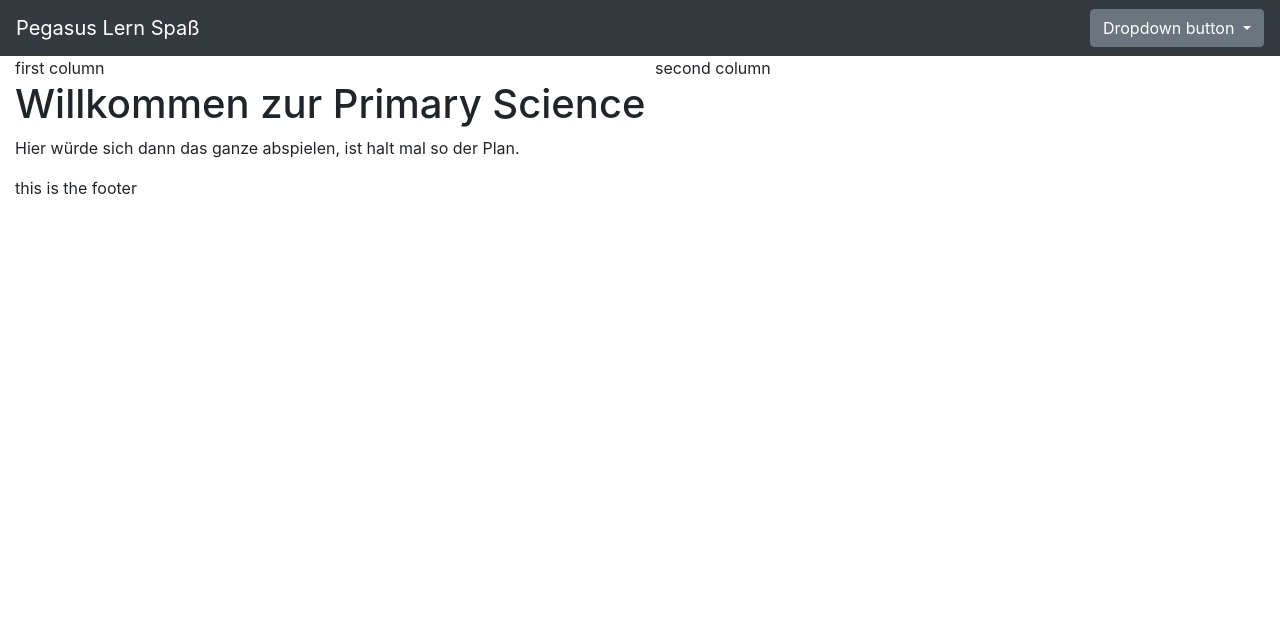
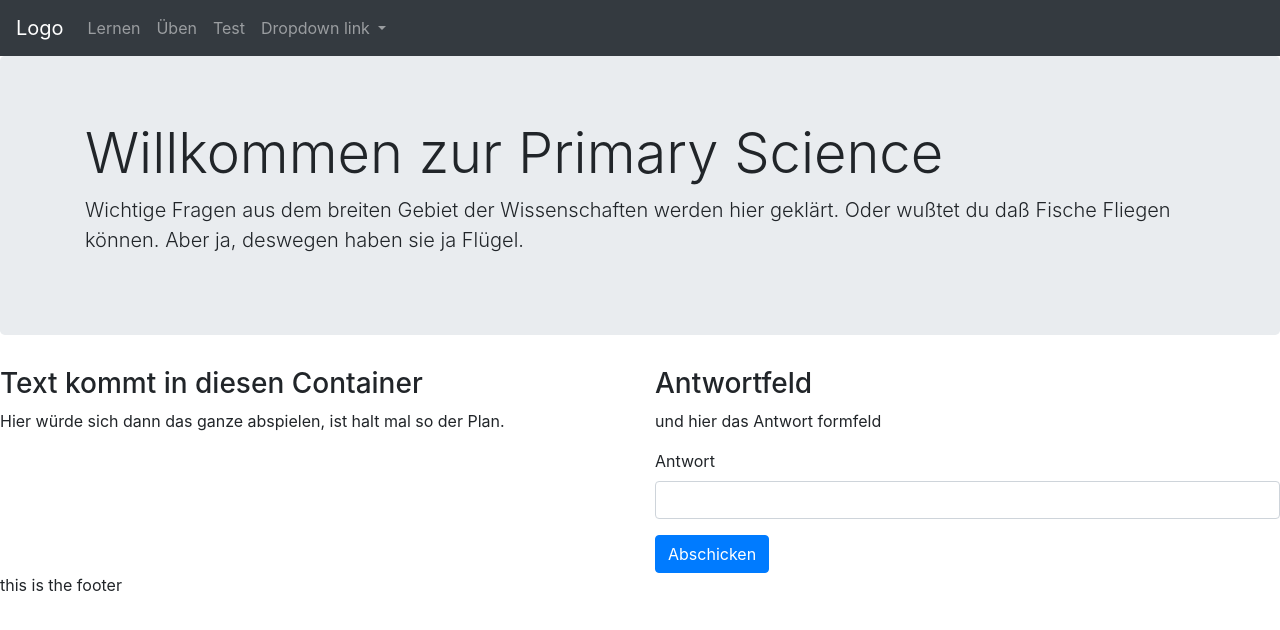
Before and after one commit to voltae/educate_me, a plain HTML site: page Projekt_Pegasus/index.html in a window 1280 px wide. Drawn offline with nearby package versions, Linux system fonts and the light colour scheme.

Commit message:
formatting htm title

```diff
--- /dev/null
+++ b/Projekt_Pegasus/css/pegasus.css
@@ -0,0 +1,4 @@
+.anwserfield {
+    border: 1px;
+    border-radius: 5px;
+}
--- a/Projekt_Pegasus/index.html
+++ b/Projekt_Pegasus/index.html
@@ -9,51 +9,75 @@
   <!-- Bootstrap CSS -->
   <link rel="stylesheet" href="https://maxcdn.bootstrapcdn.com/bootstrap/4.0.0/css/bootstrap.min.css"
     integrity="sha384-Gn5384xqQ1aoWXA+058RXPxPg6fy4IWvTNh0E263XmFcJlSAwiGgFAW/dAiS6JXm" crossorigin="anonymous">
-  <link ref="stylesheet" href="css/primary.css">
-  <script src="js/primary.js"></script>
+  <link ref="stylesheet" href="css/pegasus.css">
+  <script src="js/pegasus.js"></script>
   <title>Pegasus Lern Spa&szlig;</title>
 </head>
 
 <body>
   <header>
-    <nav class="navbar navbar-dark bg-dark">
-      <!-- Navbar content -->
-      <a class="navbar-brand" href="#">Pegasus Lern Spa&szlig;</a>
-      <div class="dropdown">
-        <button class="btn btn-secondary dropdown-toggle" type="button" id="dropdownMenuButton" data-toggle="dropdown"
-          aria-haspopup="true" aria-expanded="false">
-          Dropdown button
-        </button>
-        <div class="dropdown-menu" aria-labelledby="dropdownMenuButton">
-          <a class="dropdown-item" href="#">Action</a>
-          <a class="dropdown-item" href="#">Another action</a>
-          <a class="dropdown-item" href="#">Something else here</a>
-          <a class="dropdown-item" href="#">And here something comletely different</a>
-        </div>
-      </div>
+    <nav class="navbar navbar-expand-sm bg-dark navbar-dark">
+      <!-- Brand -->
+      <a class="navbar-brand" href="#">Logo</a>
+
+      <!-- Links -->
+      <ul class="navbar-nav">
+        <li class="nav-item">
+          <a class="nav-link" href="#">Lernen</a>
+        </li>
+        <li class="nav-item">
+          <a class="nav-link" href="#">&Uuml;ben</a>
+        </li>
+        <li class="nav-item">
+          <a class="nav-link" href="#">Test</a>
+        </li>
+
+        <!-- Dropdown -->
+        <li class="nav-item dropdown">
+          <a class="nav-link dropdown-toggle" href="#" id="navbardrop" data-toggle="dropdown">
+            Dropdown link
+          </a>
+          <div class="dropdown-menu">
+            <a class="dropdown-item" href="#">Lernen</a>
+            <a class="dropdown-item" href="#">&Uuml;ben</a>
+            <a class="dropdown-item" href="#">Test</a>
+          </div>
+        </li>
+      </ul>
     </nav>
   </header>
-  <div class="container-fluid">
-    <!-- Upper menu navigation -->
 
+  <div class="container-fluid>">
+    <div class="jumbotron jumbotron-fluid>">
+      <div class="container">
+        <h1 class="display-4">Willkommen zur Primary Science</h1>
+        <p class="lead">Wichtige Fragen aus dem breiten Gebiet der Wissenschaften werden hier gekl&auml;rt. Oder wu&szlig;tet du
+          da&szlig; Fische Fliegen k&ouml;nnen.
+          Aber ja, deswegen haben sie ja Fl&uuml;gel.</p>
+      </div>
+    </div>
     <div class="row">
-      <div class="col">
-        first column
+      <div class="col-sm-6">
+        <h3>Text kommt in diesen Container</h3>
+        <p>Hier würde sich dann das ganze abspielen, ist halt mal so der Plan.</p>
       </div>
-
-      <div class="col">
-        second column
+      <div class="col-sm-6 answerfield">
+        <h3>Antwortfeld</h3>
+        <p>und hier das Antwort formfeld</p>
+        <form>
+          <div class="form-group">
+            <label for="answer">Antwort</label>
+            <input type="text" class="form-control" id="answer">
+          </div>
+          <button type="submit" class="btn btn-primary">Abschicken</button>
       </div>
-
-
     </div>
-
-
-    <h1>Willkommen zur Primary Science </h1>
-    <p>Hier würde sich dann das ganze abspielen, ist halt mal so der Plan.</p>
-    <footer>
-      this is the footer
-    </footer>
+    </form>
+  </div>
+  </div>
+  <footer>
+    this is the footer
+  </footer>
 
   </div>
   <!-- Optional JavaScript -->
```
Also changed, not shown: Projekt_Pegasus/js/pegasus.js (added), 1 other file.
